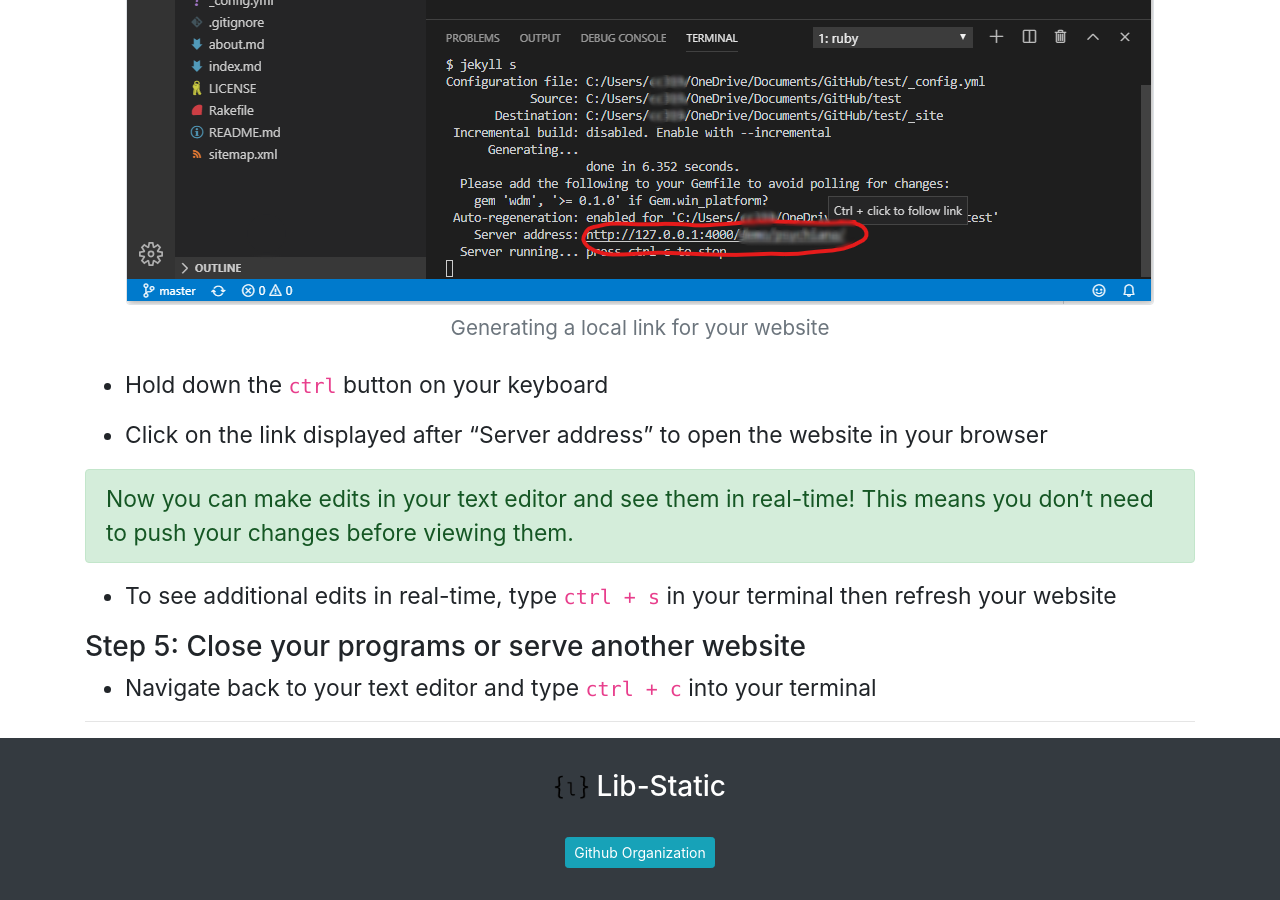
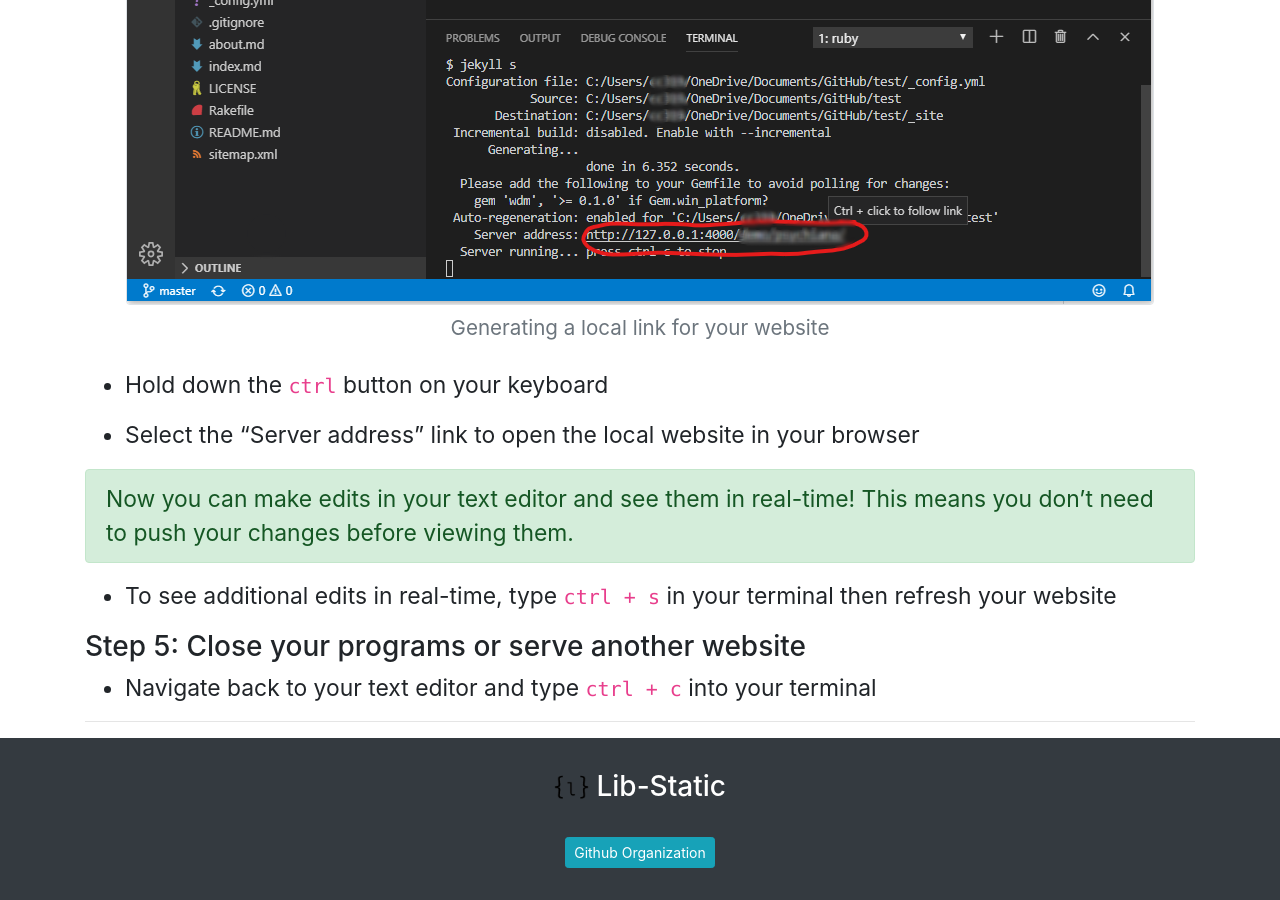
Before and after one commit to lib-static/howto, a Jekyll site: the page built from howtos/generatingsite.md, in a window 1280 px wide and 900 px high, scrolled down 2110 px. Built offline with Jekyll 4.4.1, drawn with Linux system fonts in a browser that asks for light colours.

Commit message:
update step 4 bullet 3

```diff
--- a/howtos/generatingsite.md
+++ b/howtos/generatingsite.md
@@ -36,7 +36,7 @@ Generating website code in your text editor allows you to see your edits in real
 
 - Hold down the `ctrl` button on your keyboard
 
-- Click on the link displayed after "Server address" to open the website in your browser
+- Select the "Server address" link to open the local website in your browser
 
 {:.alert .alert-success}
 Now you can make edits in your text editor and see them in real-time! This means you don't need to push your changes before viewing them.
```
